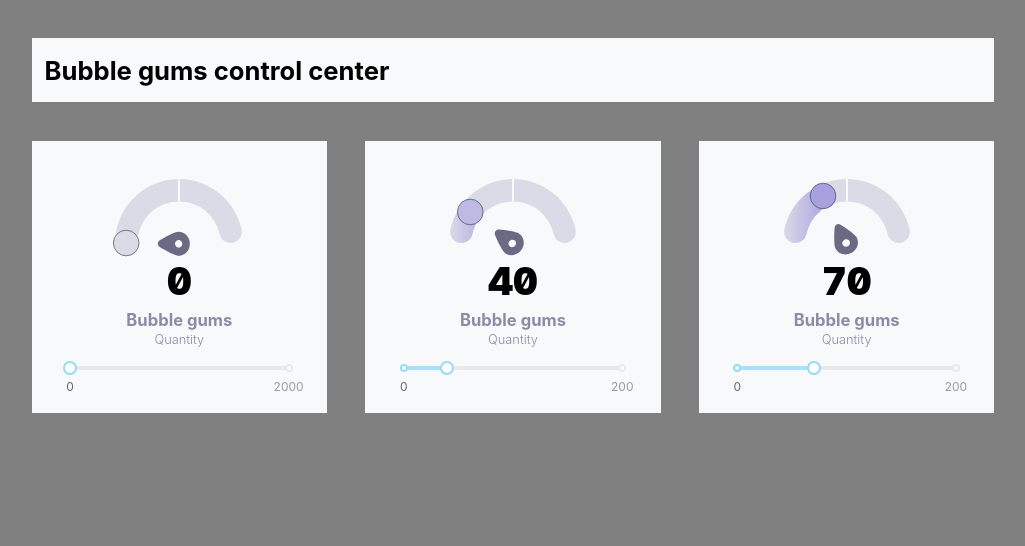
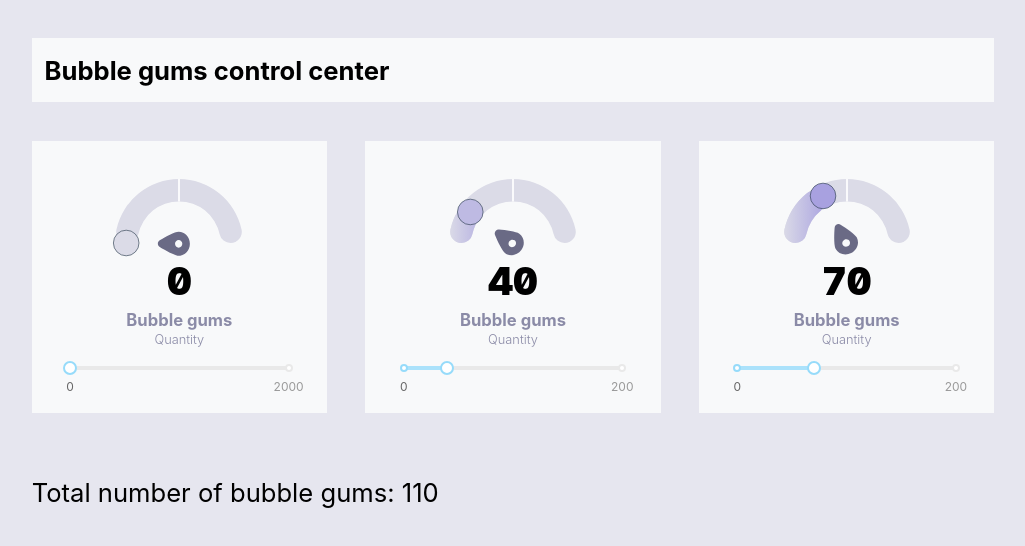
Before and after one commit to simonwinklerzh/creating-a-gauge-in-react, a React (Create React App) app: page / in a window 1280 px wide. Shown: the top 546 px of the page, without its empty margins (127-1152 px from the left). Built offline with nearby package versions, Linux system fonts and the light colour scheme.

Commit message:
Add redux. Create a central store where the data from all the Gauge components is stored. Display the sum of all the Gauge values in the InfoBoard component. Use wrapper wrapper components to connect presentational components with redux

```diff
--- a/src/components/gaugewithslider/gaugewithslider.tsx
+++ b/src/components/gaugewithslider/gaugewithslider.tsx
@@ -1,11 +1,14 @@
-import React from 'react';
+import React, { useEffect } from 'react';
 import Slider from 'rc-slider';
 import { Gauge, iGauge } from '../gauge/gauge';
 import { useLocalStorage } from '../../hooks';
+import { store, removeCounter, updateCounter, iCounter } from '../../store';
 
 export interface iGaugeWithSlider extends iGauge {
   componentId: string;
   colspan?: number;
+  handleChange?: Function;
+  handleCleanUp?: Function;
 }
 
 export const GaugeWithSlider = ({
@@ -15,9 +18,38 @@ export const GaugeWithSlider = ({
   label = "Speed",
   units = "kilometers per hour",
   componentId = '', // Provide a component ID if you want to persist the state to local storage
-  colspan = 1
+  colspan = 1,
+  handleChange,
+  handleCleanUp
 }: iGaugeWithSlider = { componentId: '' }) => {
   const [ valueState, setValuestate ] = useLocalStorage(`gauge_control_center_state_${componentId}`, value);
+
+  /**
+   * Execute the change handler when the state value
+   * changes or when the id of the component changes.
+   */
+  useEffect(() => {
+    if (handleChange) {
+      handleChange({
+        id: componentId,
+        value: valueState
+      });
+    }
+  }, [valueState, componentId, handleChange]);
+
+  /**
+   * Execute cleanup function when the id of the
+   * component changes or when the component will unmount.
+   */
+  useEffect(() => {
+    return () => {
+      if (handleCleanUp) {
+        handleCleanUp({
+          id: componentId
+        })
+      }
+    }
+  }, [componentId, handleCleanUp]);
 
   if (!componentId) {
     console.error('You must provide a (unique persistent) id for this component to work properly');
@@ -49,3 +81,18 @@ export const GaugeWithSlider = ({
     </div>
   );
 };
+
+export const GaugeWithSliderRedux = (props: iGaugeWithSlider) => {
+  return (
+    <GaugeWithSlider
+      handleChange={(value: iCounter) => {
+        // Update / add counter data into the store
+        store.dispatch(updateCounter(value))}
+      }
+      handleCleanUp={(value: iCounter) => {
+        // Remove counter data from the store
+        store.dispatch(removeCounter(value))}
+      }
+      {...props} />
+  );
+}
--- /dev/null
+++ b/src/components/infoboard/infoboard.css
@@ -0,0 +1,7 @@
+.infoboard {
+  grid-column-start: span 9;
+}
+
+.infoboard__value {
+  font-size: 2em;
+}
--- a/src/components/infoboard/infoboard.tsx
+++ b/src/components/infoboard/infoboard.tsx
@@ -1,15 +1,28 @@
 import React from 'react';
+import { useSelector } from 'react-redux';
+import { iCounterState } from '../../store';
 
-export interface iInformationBoard {
+export interface iInfoBoard {
   value: number;
 }
 
-export const InformationBoard = ({
+export const InfoBoard = ({
   value = 0
-}) => {
+} : iInfoBoard) => {
   return (
     <div className="infoboard">
-      <p className="infoboard__value">{value}</p>
+      <p
+        className="infoboard__value">
+        {`Total number of bubble gums: ${value}`}
+      </p>
     </div>
   );
 }
+
+export const InfoBoardRedux = () => {
+  const val = useSelector((state: iCounterState) => state.counters.reduce(function(accumulator, current) {
+    return accumulator + current.value;
+  }, 0));
+
+  return (<InfoBoard value={val} />);
+}
--- a/src/index.css
+++ b/src/index.css
@@ -1,13 +1,13 @@
 @import './components/gauge/gauge.css';
 @import './components/gaugewithslider/gaugewithslider.css';
-/*@import './components/infoboard/infoboard.css';*/
+@import './components/infoboard/infoboard.css';
 
 body {
   margin: 3vw;
   font-family: -apple-system, BlinkMacSystemFont, 'Segoe UI', 'Roboto', 'Oxygen', 'Ubuntu', 'Cantarell', 'Fira Sans', 'Droid Sans', 'Helvetica Neue', sans-serif;
   -webkit-font-smoothing: antialiased;
   -moz-osx-font-smoothing: grayscale;
-  background: gray;
+  background: #e6e6ef;
 }
 
 #root {
--- a/src/index.tsx
+++ b/src/index.tsx
@@ -1,32 +1,37 @@
-import React, { } from 'react';
+import React from 'react';
 import ReactDOM from 'react-dom';
-import { GaugeWithSlider } from './components/gaugewithslider/gaugewithslider';
-import { InformationBoard } from './components/infoboard/infoboard';
+import { Provider } from 'react-redux';
+import { GaugeWithSliderRedux } from './components/gaugewithslider/gaugewithslider';
+import { InfoBoardRedux } from './components/infoboard/infoboard';
+import { store } from './store';
 import 'rc-slider/assets/index.css';
 import './index.css';
 
 ReactDOM.render(
   <React.StrictMode>
+    <Provider store={store}>
       <h1 className="title">Bubble gums control center</h1>
-    <GaugeWithSlider
+      <GaugeWithSliderRedux
         value={0}
         max={2000}
         label="Bubble gums"
         units="Quantity"
         componentId="1"
         colspan={3} />
-    <GaugeWithSlider
+      <GaugeWithSliderRedux
         value={40}
         label="Bubble gums"
         units="Quantity"
         componentId="2"
         colspan={3} />
-    <GaugeWithSlider
+      <GaugeWithSliderRedux
         label="Bubble gums"
         value={70}
         units="Quantity"
         componentId="3"
         colspan={3} />
+      <InfoBoardRedux />
+    </Provider>
   </React.StrictMode>,
   document.getElementById('root')
 );
--- /dev/null
+++ b/src/store.tsx
@@ -0,0 +1,69 @@
+import { createStore } from 'redux';
+
+export type CounterId = string;
+
+export interface iCounter {
+  id: string,
+  value: number
+}
+
+export interface iCounterState {
+  counters: iCounter[];
+}
+
+export interface iCountersAction {
+  type: CounterActionType;
+  payload: iCounter;
+}
+
+export enum CounterActionType {
+  ADD_COUNTER,
+  UPDATE_COUNTER,
+  REMOVE_COUNTER,
+  DEFAULT
+}
+
+export function updateCounter(counter: iCounter): iCountersAction {
+  return {
+    type: CounterActionType.UPDATE_COUNTER,
+    payload: counter
+  }
+}
+
+export function removeCounter(counter: iCounter): iCountersAction {
+  return {
+    type: CounterActionType.REMOVE_COUNTER,
+    payload: counter
+  }
+}
+
+function counters(
+  state: iCounterState = { counters: [] },
+  action: iCountersAction
+) : iCounterState {
+  switch (action.type) {
+    case CounterActionType.REMOVE_COUNTER:
+      return {
+        ...state,
+        counters: state.counters.filter(counter => action.payload.id !== counter.id)
+      }
+    case CounterActionType.UPDATE_COUNTER:
+      let newCounters =
+        state.counters.find(counter => counter.id === action.payload.id)
+          ? state.counters
+          : [...state.counters, action.payload];
+      return {
+        ...state,
+        counters: newCounters.map(counter => {
+          if (counter.id === action.payload.id) {
+            counter.value = action.payload.value;
+          }
+          return counter;
+        })
+      }
+    default:
+      return state;
+  }
+}
+
+export const store = createStore(counters);
```
Lines whose indentation alone changed are shown as unchanged.
